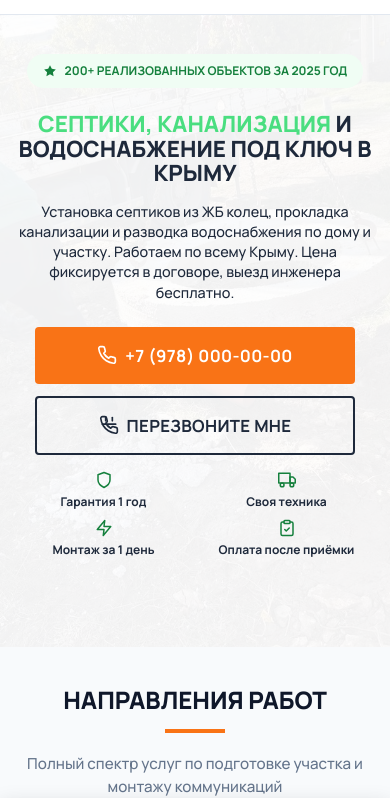
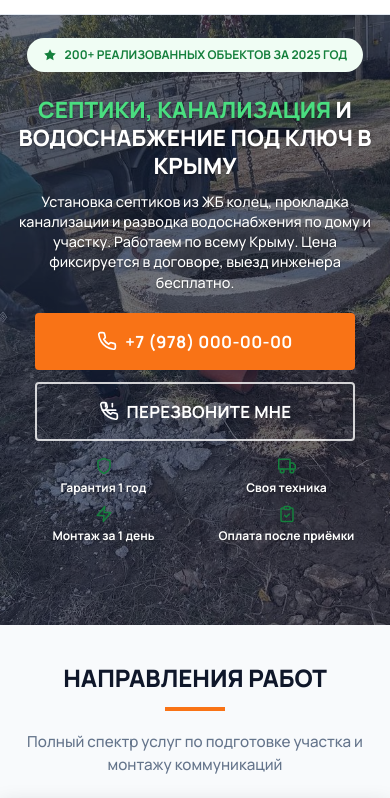
Before and after one commit to vlasdobry/kepstroy-site, a plain HTML site: page html/index.html in a window 390 px wide. Shown: the part 50-848 px from the top of the page. Drawn offline with Linux system fonts and the light colour scheme.

Commit message:
fix: restore dark hero with gradient overlay + compact mobile height

```diff
--- a/html/css/style.css
+++ b/html/css/style.css
@@ -1614,36 +1614,39 @@ html, body {
 
   /* --- Hero --- */
   .hero {
-    padding: 2rem 0 2.5rem;
+    padding: 1.5rem 0 2rem;
     min-height: auto !important;
     text-align: center;
   }
   .hero--dark {
-    background: #ffffff !important;
-    color: #1e293b !important;
+    background: linear-gradient(180deg, rgba(2, 6, 23, 0.92) 0%, rgba(15, 23, 42, 0.88) 100%),
+                linear-gradient(180deg, #0f172a 0%, #0f172a 100%) !important;
+    color: #ffffff !important;
   }
   .hero--dark .hero-bg,
   .hero--dark .hero-bg::after {
-    opacity: 0.06;
+    opacity: 1;
   }
   .hero--dark .hero__title,
   .hero--dark .hero__subtitle,
   .hero--dark p,
   .hero--dark .hero__ben-item {
-    color: #1e293b !important;
+    color: #ffffff !important;
+    text-shadow: 0 1px 2px rgba(0,0,0,0.4);
   }
   .hero--dark .btn--outline {
-    border-color: #1e293b;
-    color: #1e293b;
+    border-color: rgba(255,255,255,0.8);
+    color: #ffffff;
   }
   .hero__title {
-    font-size: 1.5rem;
-    margin-bottom: 1rem;
+    font-size: 1.45rem;
+    margin-bottom: 0.75rem;
+    line-height: 1.25;
   }
   .hero__subtitle {
     font-size: 0.95rem;
-    margin-bottom: 1.5rem;
-    color: #1e293b !important;
+    margin-bottom: 1.25rem;
+    color: rgba(255,255,255,0.95) !important;
   }
   .hero__content {
     max-width: 100% !important;
@@ -1954,7 +1957,6 @@ html, body {
   section.hero[style*="min-height: 70vh"],
   section.hero[style*="min-height: 50vh"] {
     min-height: auto !important;
-    padding: 2.5rem 0 !important;
   }
 }
 
--- a/html/index.html
+++ b/html/index.html
@@ -16,7 +16,7 @@
   <link href="https://fonts.googleapis.com/css2?family=Manrope:wght@400;500;600;700;800&display=swap" rel="stylesheet">
 
   <!-- Styles -->
-  <link rel="stylesheet" href="css/style.css?v=5">
+  <link rel="stylesheet" href="css/style.css?v=6">
   <link rel="icon" type="image/svg+xml" href="images/favicon/favicon.svg">
 
   <!-- Open Graph -->
```
Also changed, not shown: html/404.html (+1 -1 lines), html/kontakty/index.html (+1 -1 lines), html/o-nas/index.html (+1 -1 lines), html/politika-konfidencialnosti/index.html (+1 -1 lines), html/portfolio/index.html (+1 -1 lines), html/tseny/index.html (+1 -1 lines), html/uslugi/kanalizaciya/index.html (+1 -1 lines), html/uslugi/septiki/index.html (+1 -1 lines), html/uslugi/vodosnabzhenie/index.html (+1 -1 lines), html/uslugi/zabory/index.html (+1 -1 lines).
